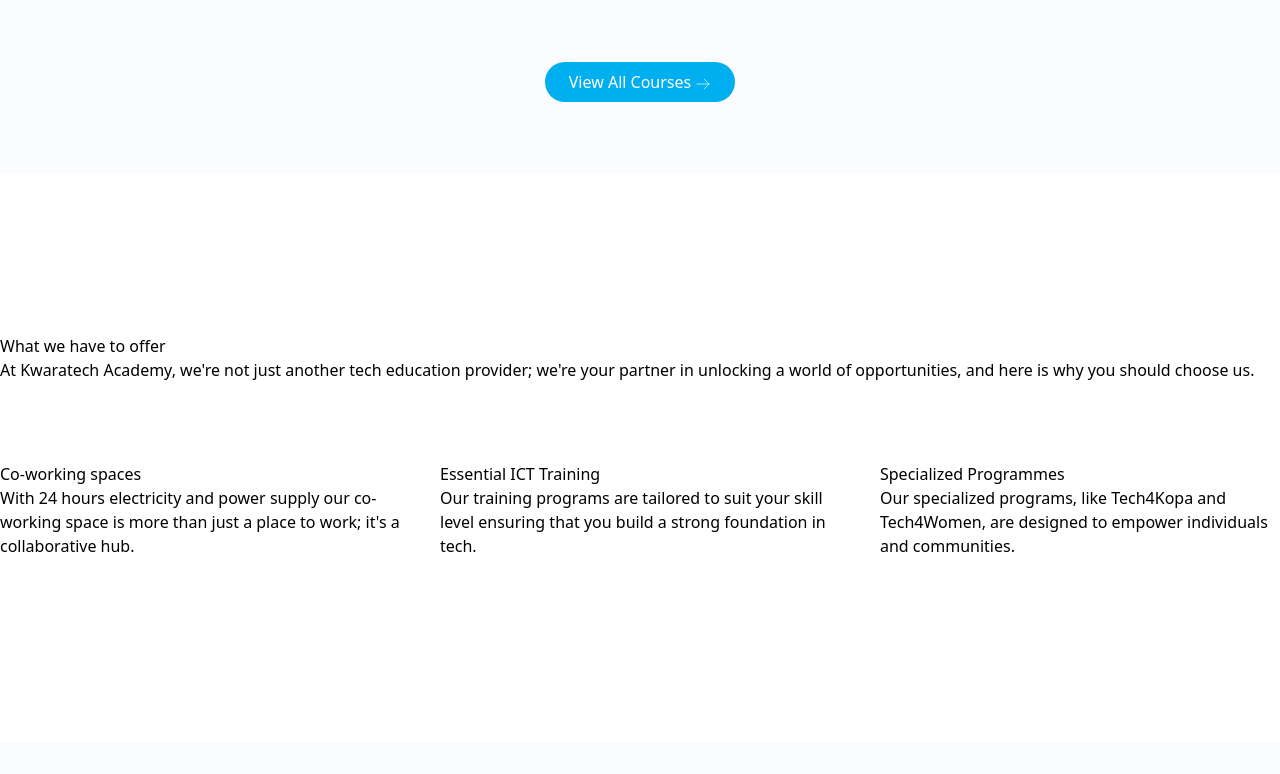
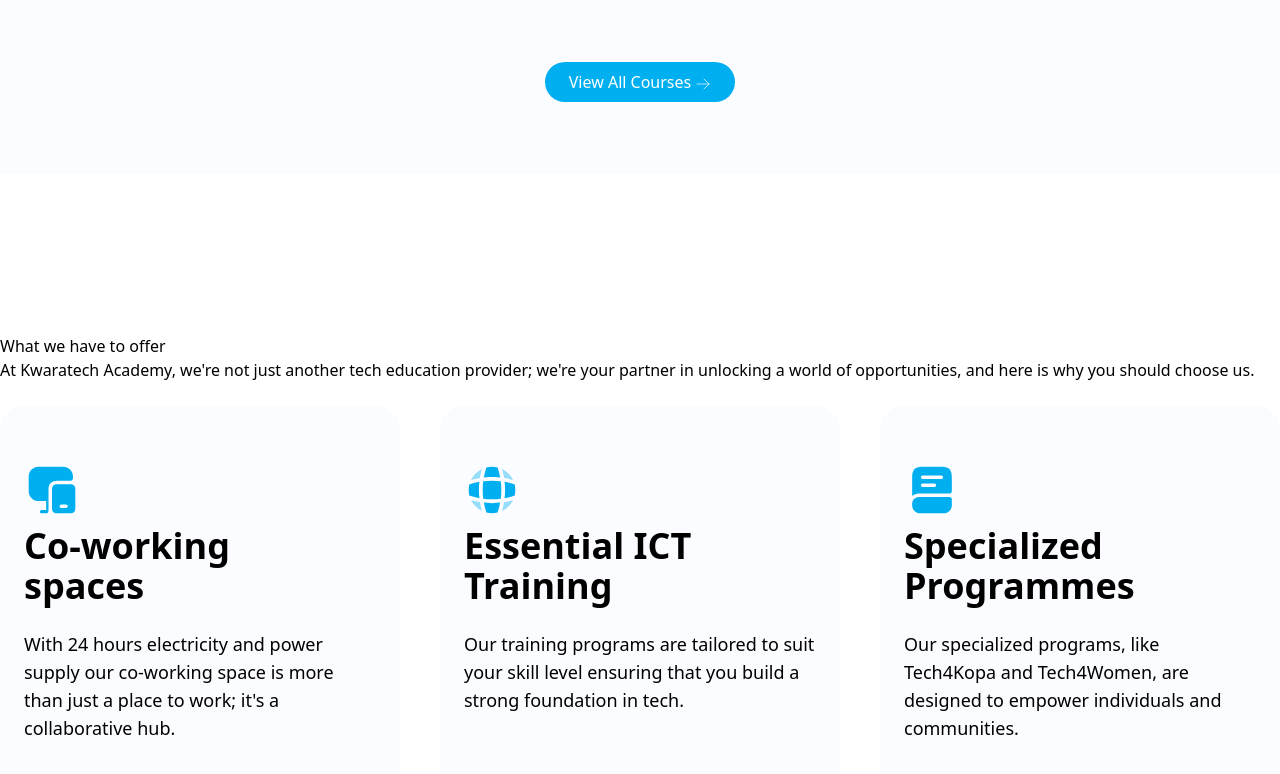
Before and after one commit to best2025j/kta-project, a React (Vite) app: page / in a window 1280 px wide. Shown: the part 3230-4004 px from the top of the page. Before the commit the page ends 3972 px from the top, so only its background shows below. Built offline with nearby package versions, Linux system fonts and the light colour scheme.

Commit message:
svgs updated

```diff
--- a/src/components/sections/Sections.jsx
+++ b/src/components/sections/Sections.jsx
@@ -37,16 +37,17 @@
         </p>
       </div>
 
-      <div className="">
-        <div className="grid grid-cols-1 md:grid-cols-3 gap-10 py-6">
-          {data.map((item, index) => (
-            <div className="relative" key={index}>
-              <div className="">{item.svg}</div>
-              <h1>{item.headings}</h1>
-              <p>{item.paragraph}</p>
-            </div>
-          ))}
-        </div>
+      <div className="grid grid-cols-1 md:grid-cols-3 gap-10 py-6">
+        {data.map((item, index) => (
+          <div
+            className="relative bg-[#FBFCFF] py-[56px] rounded-3xl px-[24px] space-y-2"
+            key={index}
+          >
+            <div>{item.svg}</div>
+            <h1 className="font-bold text-4xl w-[288px]">{item.headings}</h1>
+            <p className="text-lg py-[16px]">{item.paragraph}</p>
+          </div>
+        ))}
       </div>
     </div>
   );
--- a/src/components/svg/CoWorkingSpacesSVG.jsx
+++ b/src/components/svg/CoWorkingSpacesSVG.jsx
@@ -1,6 +1,8 @@
 import React from "react";
 
-const CoWorkingSpacesSVG = () => (
+const CoWorkingSpacesSVG = () => {
+  return (
+    <div>
       <svg
         xmlns="http://www.w3.org/2000/svg"
         width="56"
@@ -8,7 +10,17 @@
         viewBox="0 0 56 56"
         fill="none"
       >
-    {/* Your SVG paths go here */}
+        <path
+          d="M48.9767 22.657C48.1833 22.3303 47.1333 22.167 45.8267 22.167H33.5067C29.4467 22.167 28 23.6137 28 27.7203V45.7803C28 47.1337 28.1633 48.1837 28.5133 49.0003C29.2367 50.6803 30.7767 51.3337 33.5067 51.3337H45.8267C49.8867 51.3337 51.3333 49.8637 51.3333 45.7803V27.7203C51.3333 24.9437 50.68 23.3803 48.9767 22.657ZM42 46.0837H37.3333C37.2867 46.0837 37.2167 46.0837 37.17 46.0603C36.82 46.037 36.5167 45.9203 36.26 45.687C35.84 45.3837 35.5833 44.8937 35.5833 44.3337C35.5833 43.377 36.3767 42.5837 37.3333 42.5837H42C42.9567 42.5837 43.75 43.377 43.75 44.3337C43.75 45.2903 42.9567 46.0837 42 46.0837Z"
+          fill="#00AFF0"
+        />
+        <path
+          d="M48.9761 14.4437V16.3337C48.9761 17.617 47.9261 18.667 46.6428 18.667H33.5061C27.5328 18.667 24.4995 21.7237 24.4995 27.7203V49.0003C24.4995 50.2837 23.4495 51.3337 22.1661 51.3337H17.6161C16.6828 51.3337 15.9361 50.587 15.9361 49.677C15.9361 48.7437 16.6828 48.0203 17.6161 48.0203H22.1661V39.0837H13.9995C8.81945 38.827 4.68945 34.557 4.68945 29.307V14.4437C4.68945 9.05366 9.07612 4.66699 14.4895 4.66699H39.1995C44.5895 4.66699 48.9761 9.05366 48.9761 14.4437Z"
+          fill="#00AFF0"
+        />
       </svg>
+    </div>
   );
+};
+
 export default CoWorkingSpacesSVG;
--- a/src/components/svg/EssentialICTTrainingSVG.jsx
+++ b/src/components/svg/EssentialICTTrainingSVG.jsx
@@ -1,6 +1,8 @@
 import React from "react";
 
-const EssentialICTTrainingSVG = () => (
+const EssentialICTTrainingSVG = () => {
+  return (
+    <div>
       <svg
         xmlns="http://www.w3.org/2000/svg"
         width="56"
@@ -8,8 +10,49 @@
         viewBox="0 0 56 56"
         fill="none"
       >
-    {/* Your SVG paths go here */}
+        <path
+          opacity="0.4"
+          d="M17.8506 48.7903C17.7806 48.7903 17.6873 48.837 17.6173 48.837C13.0906 46.597 9.40396 42.887 7.14062 38.3603C7.14062 38.2903 7.18729 38.197 7.18729 38.127C10.034 38.967 12.974 39.597 15.8906 40.087C16.404 43.027 17.0106 45.9436 17.8506 48.7903Z"
+          fill="#00AFF0"
+        />
+        <path
+          opacity="0.4"
+          d="M48.8598 38.3836C46.5498 43.027 42.6998 46.7836 38.0098 49.047C38.8964 46.0836 39.6431 43.097 40.1331 40.087C43.0731 39.597 45.9664 38.967 48.8131 38.127C48.7898 38.2203 48.8598 38.3136 48.8598 38.3836Z"
+          fill="#00AFF0"
+        />
+        <path
+          opacity="0.4"
+          d="M49.0464 17.9898C46.1064 17.1031 43.1431 16.3798 40.1331 15.8665C39.6431 12.8565 38.9198 9.86979 38.0098 6.95312C42.8398 9.26312 46.7364 13.1598 49.0464 17.9898Z"
+          fill="#00AFF0"
+        />
+        <path
+          opacity="0.4"
+          d="M17.8498 7.20965C17.0098 10.0563 16.4031 12.9496 15.9131 15.8896C12.9031 16.3563 9.91646 17.103 6.95312 17.9896C9.21646 13.2996 12.9731 9.44965 17.6165 7.13965C17.6865 7.13965 17.7798 7.20965 17.8498 7.20965Z"
+          fill="#00AFF0"
+        />
+        <path
+          d="M36.1441 15.377C30.7308 14.7703 25.2708 14.7703 19.8574 15.377C20.4408 12.1803 21.1874 8.98366 22.2374 5.90366C22.2841 5.71699 22.2608 5.57699 22.2841 5.39033C24.1274 4.94699 26.0174 4.66699 28.0008 4.66699C29.9608 4.66699 31.8741 4.94699 33.6941 5.39033C33.7174 5.57699 33.7174 5.71699 33.7641 5.90366C34.8141 9.00699 35.5608 12.1803 36.1441 15.377Z"
+          fill="#00AFF0"
+        />
+        <path
+          d="M15.376 36.1431C12.156 35.5598 8.98268 34.8131 5.90268 33.7631C5.71602 33.7164 5.57602 33.7398 5.38935 33.7164C4.94602 31.8731 4.66602 29.9831 4.66602 27.9998C4.66602 26.0398 4.94602 24.1264 5.38935 22.3064C5.57602 22.2831 5.71602 22.2831 5.90268 22.2364C9.00602 21.2098 12.156 20.4398 15.376 19.8564C14.7927 25.2698 14.7927 30.7298 15.376 36.1431Z"
+          fill="#00AFF0"
+        />
+        <path
+          d="M51.333 27.9998C51.333 29.9831 51.053 31.8731 50.6097 33.7164C50.423 33.7398 50.283 33.7164 50.0964 33.7631C46.993 34.7898 43.8197 35.5598 40.623 36.1431C41.2297 30.7298 41.2297 25.2698 40.623 19.8564C43.8197 20.4398 47.0164 21.1864 50.0964 22.2364C50.283 22.2831 50.423 22.3064 50.6097 22.3064C51.053 24.1498 51.333 26.0398 51.333 27.9998Z"
+          fill="#00AFF0"
+        />
+        <path
+          d="M36.1441 40.623C35.5608 43.843 34.8141 47.0164 33.7641 50.0964C33.7174 50.283 33.7174 50.423 33.6941 50.6097C31.8741 51.053 29.9608 51.333 28.0008 51.333C26.0174 51.333 24.1274 51.053 22.2841 50.6097C22.2608 50.423 22.2841 50.283 22.2374 50.0964C21.2108 46.993 20.4408 43.843 19.8574 40.623C22.5641 40.9264 25.2708 41.1364 28.0008 41.1364C30.7308 41.1364 33.4608 40.9264 36.1441 40.623Z"
+          fill="#00AFF0"
+        />
+        <path
+          d="M36.7805 36.7814C30.9446 37.5177 25.0541 37.5177 19.2182 36.7814C18.4819 30.9455 18.4819 25.0551 19.2182 19.2192C25.0541 18.4829 30.9446 18.4829 36.7805 19.2192C37.5168 25.0551 37.5168 30.9455 36.7805 36.7814Z"
+          fill="#00AFF0"
+        />
       </svg>
+    </div>
   );
+};
 
 export default EssentialICTTrainingSVG;
--- a/src/components/svg/SpecializedProgrammesSVG.jsx
+++ b/src/components/svg/SpecializedProgrammesSVG.jsx
@@ -1,6 +1,8 @@
 import React from "react";
 
-const SpecializedProgrammesSVG = () => (
+const SpecializedProgrammesSVG = () => {
+  return (
+    <div>
       <svg
         xmlns="http://www.w3.org/2000/svg"
         width="56"
@@ -8,8 +10,17 @@
         viewBox="0 0 56 56"
         fill="none"
       >
-    {/* Your SVG paths go here */}
+        <path
+          d="M47.8327 37.3333V43.1667C47.8327 47.67 44.1693 51.3333 39.666 51.3333H16.3327C11.8293 51.3333 8.16602 47.67 8.16602 43.1667V41.65C8.16602 37.9867 11.1527 35 14.816 35H45.4993C46.7827 35 47.8327 36.05 47.8327 37.3333Z"
+          fill="#00AFF0"
+        />
+        <path
+          d="M36.166 4.66699H19.8327C10.4993 4.66699 8.16602 7.00033 8.16602 16.3337V34.0203C9.93935 32.457 12.2727 31.5003 14.816 31.5003H45.4993C46.7827 31.5003 47.8327 30.4503 47.8327 29.167V16.3337C47.8327 7.00033 45.4993 4.66699 36.166 4.66699ZM30.3327 25.0837H18.666C17.7093 25.0837 16.916 24.2903 16.916 23.3337C16.916 22.377 17.7093 21.5837 18.666 21.5837H30.3327C31.2893 21.5837 32.0827 22.377 32.0827 23.3337C32.0827 24.2903 31.2893 25.0837 30.3327 25.0837ZM37.3327 16.917H18.666C17.7093 16.917 16.916 16.1237 16.916 15.167C16.916 14.2103 17.7093 13.417 18.666 13.417H37.3327C38.2893 13.417 39.0827 14.2103 39.0827 15.167C39.0827 16.1237 38.2893 16.917 37.3327 16.917Z"
+          fill="#00AFF0"
+        />
       </svg>
+    </div>
   );
+};
 
 export default SpecializedProgrammesSVG;
```
Lines whose indentation alone changed are shown as unchanged.
